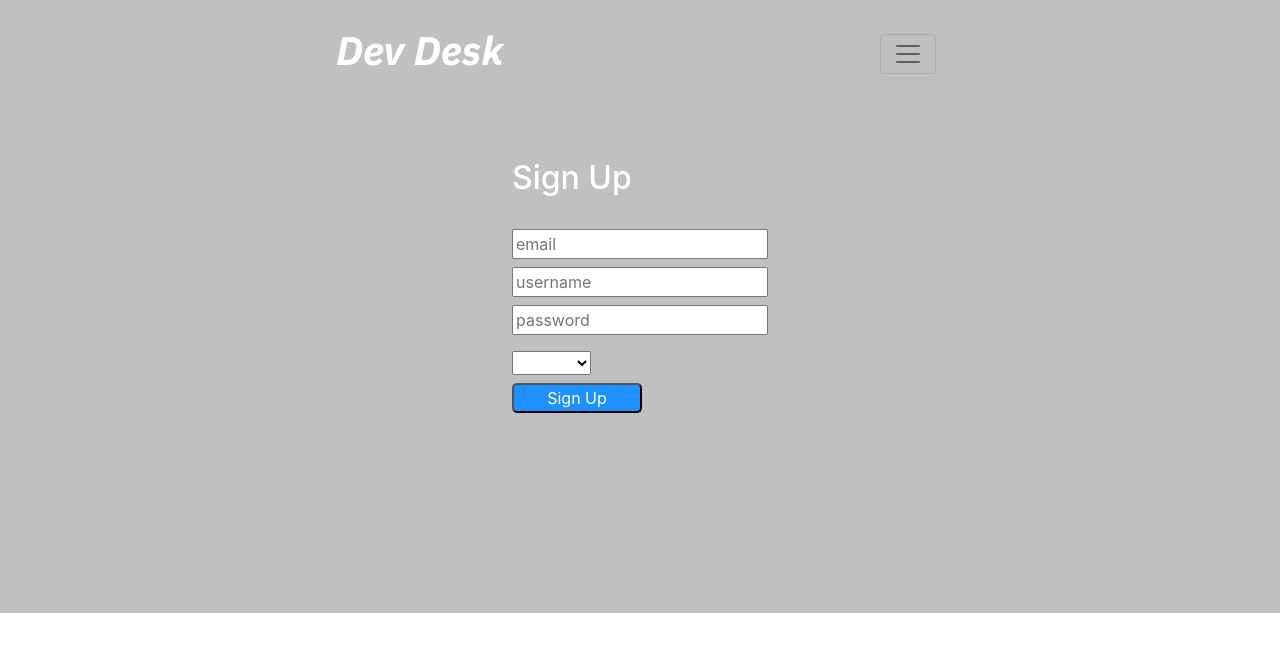
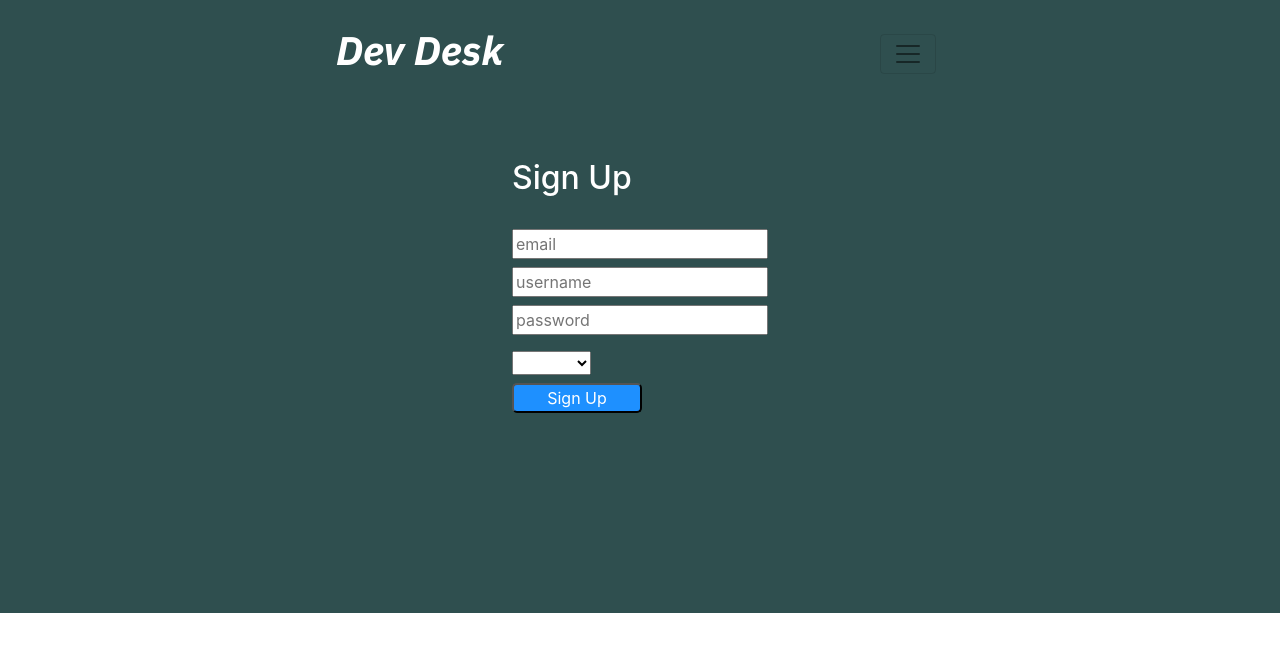
Before and after one commit to Build-Week-Dev-Desk-Que-1/front-end, a React (Create React App) app in the folder mr-q/: page / in a window 1280 px wide. Shown: the top 652 px of the page. Built offline with nearby package versions, Linux system fonts and the light colour scheme; no server answers.

Commit message:
find old directory

```diff
--- a/mr-q/src/App.css
+++ b/mr-q/src/App.css
@@ -41,7 +41,7 @@
 /*SECTION STYLING*/
 
 .page-container {
-  background: silver;
+  background:darkslategray;
   padding-top: 1%;
   padding-bottom: 10%;
 }
@@ -53,6 +53,7 @@
   align-items: center;
   margin: auto;
   padding: 5%;
+  color: darkblue;
 }
 .login-button {
   width: 130px;
@@ -181,7 +182,7 @@ h3 {
   }
 }
 .asterisk {
-  color: firebrick;
+  color:red;
 }
 
 .littleCard {
@@ -222,6 +223,7 @@ h3 {
   padding: 5px;
   box-shadow: -3px 3px silver;
   font-weight: bold;
+  align-items: flex-end;
 }
 #help-buttons:hover {
   background: lightgrey;
@@ -259,10 +261,14 @@ h3 {
 }
 h6 {
   border-radius: 3%;
-  border: 3px solid white;
+
   width: 20%;
   text-align: center;
   padding: 1%;
+}
+.whohelper{
+
+  color: red;
 }
 
 .Done {
--- a/mr-q/src/components/Ticket.js
+++ b/mr-q/src/components/Ticket.js
@@ -20,7 +20,7 @@ const Ticket = ({ ticket }) => {
         <h5>What I've tried</h5>
         <p>{ticket.tried}</p>
       </div>
-      <h6 id="unAS"> {ticket.assigned}</h6>
+      <h6 className="whohelper"> {ticket.assigned}</h6>
 
       <div className={`helper${role === 'helper' ? '-on' : ''}`}>
         <button id="help-buttons" onClick={() => assignHelper(ticket.id, user)}>
```
